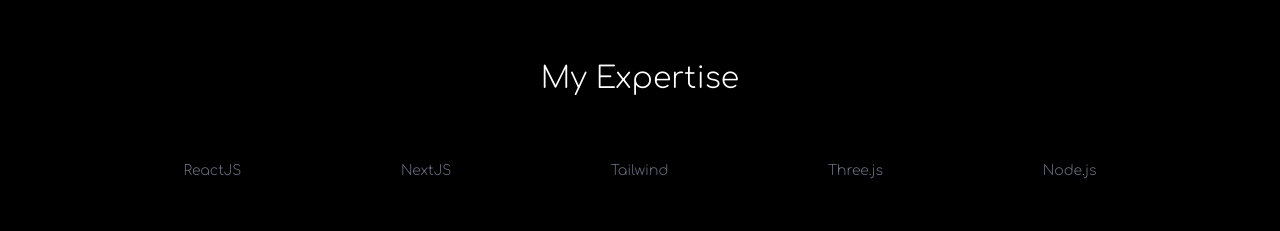
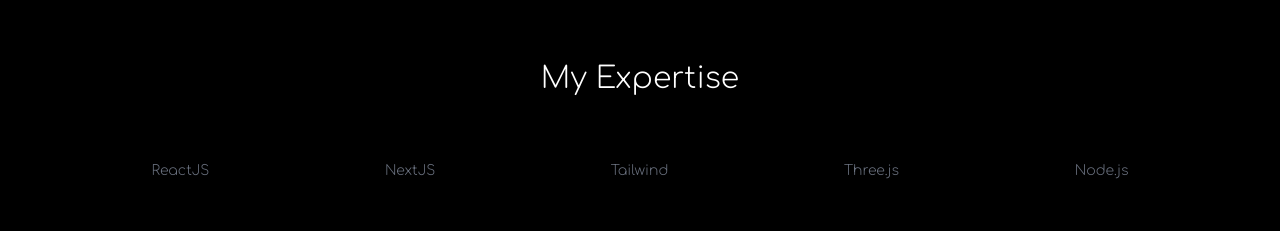
Before and after one commit to pragadeeshnehru/Portfolio-Website, a React (Vite) app: page / in a window 1280 px wide. Shown: the part 1363-1594 px from the top of the page. Built offline with nearby package versions, Linux system fonts and the light colour scheme; some icons are missing.

Commit message:
Minor edits

```diff
--- a/index.html
+++ b/index.html
@@ -4,7 +4,7 @@
     <meta charset="UTF-8" />
     <link rel="icon" type="image/svg+xml" href="/guts.png" />
     <meta name="viewport" content="width=device-width, initial-scale=1.0" />
-    <title>Pragadeesh Nehru's Portfolio</title>
+    <title>Pragadeesh Nehru</title>
     <link rel="preconnect" href="https://fonts.googleapis.com" />
     <link rel="preconnect" href="https://fonts.gstatic.com" crossorigin />
     <link
--- a/src/components/TechStack.jsx
+++ b/src/components/TechStack.jsx
@@ -5,7 +5,7 @@
     <div className={`p-6 ${classes}`}>
       {/* Expertise Section */}
       <Section title="My Expertise">
-        <div className="flex flex-wrap gap-0 w-full justify-evenly ">
+        <div className="flex flex-wrap gap-12 w-full justify-evenly ">
           <StackInfo name="reactjs" info="ReactJS" />
           <StackInfo name="nextjs" info="NextJS" className="invert" />
           <StackInfo name="tailwindcss" info="Tailwind" />
```
